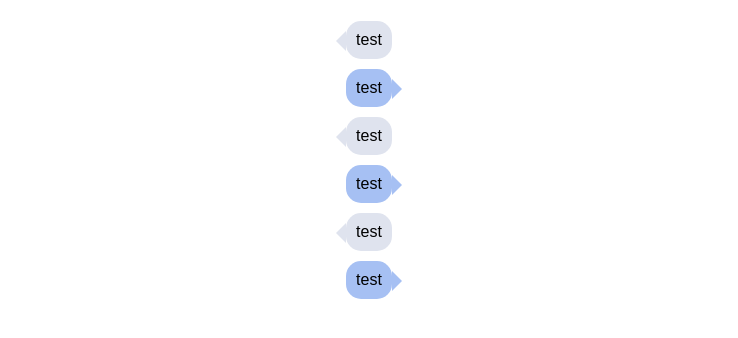
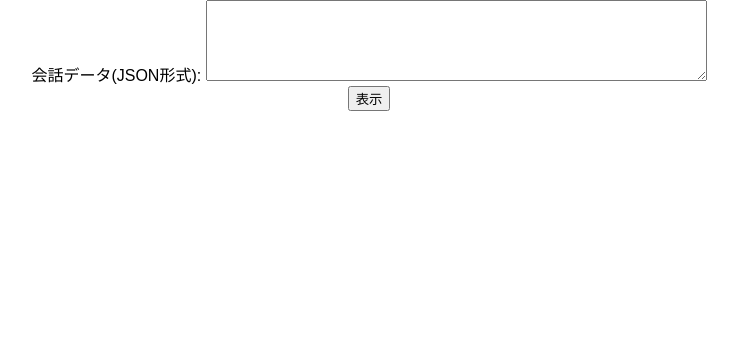
Before and after one commit to brightwaltz/conversationUI, a plain HTML site: page index.html in a window 1280 px wide. Shown: the whole page, without its empty margins (271-1009 px from the left). Drawn offline with Linux system fonts and the light colour scheme.

Commit message:
Add conversation display with input and button

```diff
--- a/index.html
+++ b/index.html
@@ -64,13 +64,23 @@
   </style>
 </head>
 <body>
+  <div>
+    <label for="conversation-data">会話データ(JSON形式):</label>
+    <textarea id="conversation-data" rows="5" cols="60"></textarea>
+  </div>
+  <button id="display-btn">表示</button>
   <div class="conversation">
     <!-- ここにJavaScriptで生成されたメッセージ要素が入ります -->
   </div>
 
   <script>
-    const conversationData = [{"userMessage":"test","botMessage":"test"},{"userMessage":"test","botMessage":"test"},{"userMessage":"test","botMessage":"test"}];
+    const displayBtn = document.getElementById('display-btn');
     const conversationElement = document.querySelector('.conversation');
+    const conversationDataInput = document.getElementById('conversation-data');
+
+    displayBtn.addEventListener('click', () => {
+      const conversationData = JSON.parse(conversationDataInput.value);
+      conversationElement.innerHTML = '';
 
       conversationData.forEach(({ userMessage, botMessage }) => {
         const userMessageElement = document.createElement('div');
@@ -83,6 +93,7 @@
         botMessageElement.innerText = botMessage;
         conversationElement.appendChild(botMessageElement);
       });
+    });
   </script>
 </body>
 </html>
```
Lines whose indentation alone changed are shown as unchanged.
